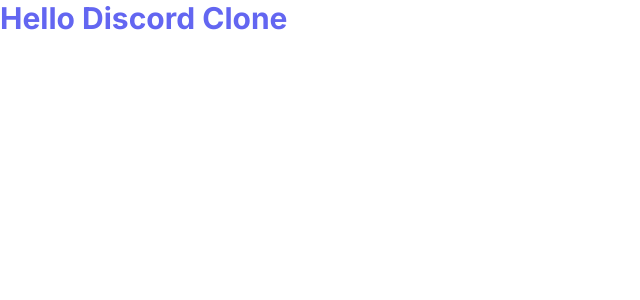
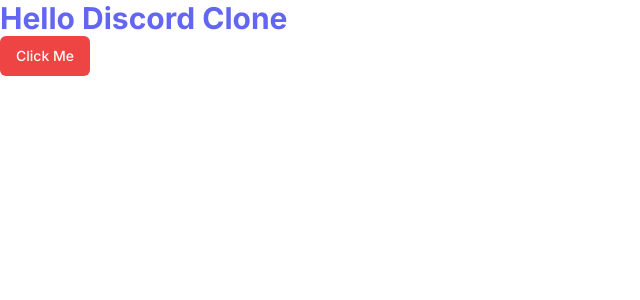
Before and after one commit to LucianoDesign/Discord-ian-Clone, a Next.js app: page / in a window 1280 px wide. Shown: the top 300 px of the page, without its empty margins (0-640 px from the left). Built offline with nearby package versions, Linux system fonts and the light colour scheme.

Commit message:
button-test

```diff
--- a/app/page.tsx
+++ b/app/page.tsx
@@ -1,5 +1,10 @@
+import { Button } from "@/components/ui/button";
+
 export default function Home() {
   return (
+    <div className="">
     <p className="text-3xl font-bold text-indigo-500">Hello Discord Clone</p>
+    <Button variant="destructive">Click Me</Button>
+    </div>
   );
 }
--- /dev/null
+++ b/components/ui/button.tsx
@@ -0,0 +1,56 @@
+import * as React from "react"
+import { Slot } from "@radix-ui/react-slot"
+import { cva, type VariantProps } from "class-variance-authority"
+
+import { cn } from "@/lib/utils"
+
+const buttonVariants = cva(
+  "inline-flex items-center justify-center whitespace-nowrap rounded-md text-sm font-medium ring-offset-background transition-colors focus-visible:outline-none focus-visible:ring-2 focus-visible:ring-ring focus-visible:ring-offset-2 disabled:pointer-events-none disabled:opacity-50",
+  {
+    variants: {
+      variant: {
+        default: "bg-primary text-primary-foreground hover:bg-primary/90",
+        destructive:
+          "bg-destructive text-destructive-foreground hover:bg-destructive/90",
+        outline:
+          "border border-input bg-background hover:bg-accent hover:text-accent-foreground",
+        secondary:
+          "bg-secondary text-secondary-foreground hover:bg-secondary/80",
+        ghost: "hover:bg-accent hover:text-accent-foreground",
+        link: "text-primary underline-offset-4 hover:underline",
+      },
+      size: {
+        default: "h-10 px-4 py-2",
+        sm: "h-9 rounded-md px-3",
+        lg: "h-11 rounded-md px-8",
+        icon: "h-10 w-10",
+      },
+    },
+    defaultVariants: {
+      variant: "default",
+      size: "default",
+    },
+  }
+)
+
+export interface ButtonProps
+  extends React.ButtonHTMLAttributes<HTMLButtonElement>,
+    VariantProps<typeof buttonVariants> {
+  asChild?: boolean
+}
+
+const Button = React.forwardRef<HTMLButtonElement, ButtonProps>(
+  ({ className, variant, size, asChild = false, ...props }, ref) => {
+    const Comp = asChild ? Slot : "button"
+    return (
+      <Comp
+        className={cn(buttonVariants({ variant, size, className }))}
+        ref={ref}
+        {...props}
+      />
+    )
+  }
+)
+Button.displayName = "Button"
+
+export { Button, buttonVariants }
--- a/package.json
+++ b/package.json
@@ -9,6 +9,7 @@
     "lint": "next lint"
   },
   "dependencies": {
+    "@radix-ui/react-slot": "^1.0.2",
     "class-variance-authority": "^0.7.0",
     "clsx": "^2.0.0",
     "lucide-react": "^0.293.0",
```
Also changed, not shown: 1 other file (tests, documents, lock files or other folders).
